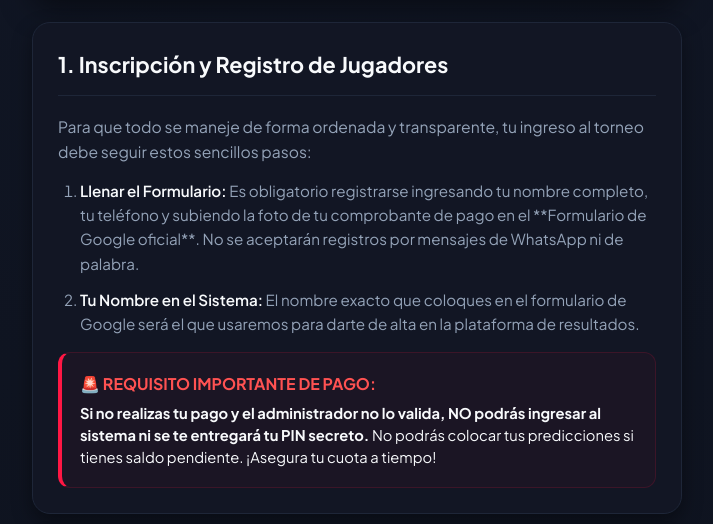
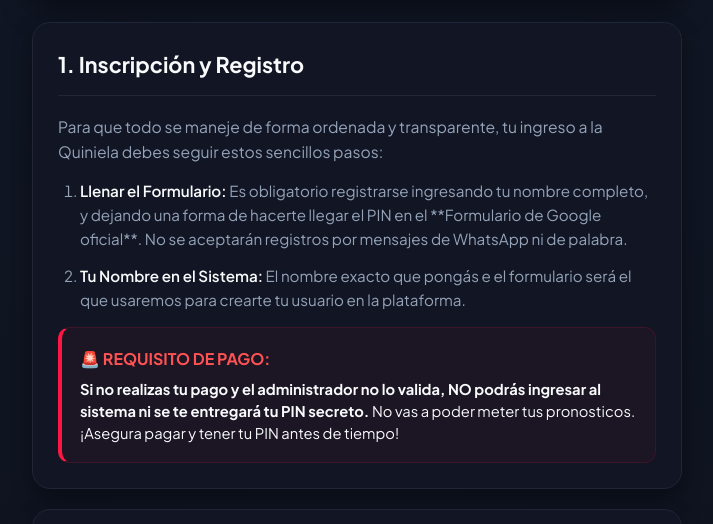
Before and after one commit to ferran0/Mundial2026QuinielaPro, a plain HTML site: page reglas.html in a window 1280 px wide. Shown: the part 219-743 px from the top of the page, without its empty margins (283-996 px from the left). Drawn offline with Linux system fonts and the light colour scheme.

Commit message:
Fix HTML formatting and update content in reglas.html

```diff
--- a/reglas.html
+++ b/reglas.html
@@ -299,16 +299,16 @@
     </header>
 
     <div class="card">
-        <h2>1. Inscripción y Registro de Jugadores</h2>
-        <p>Para que todo se maneje de forma ordenada y transparente, tu ingreso al torneo debe seguir estos sencillos pasos:</p>
+        <h2>1. Inscripción y Registro</h2>
+        <p>Para que todo se maneje de forma ordenada y transparente, tu ingreso a la Quiniela debes seguir estos sencillos pasos:</p>
         <ol>
-            <li><strong>Llenar el Formulario:</strong> Es obligatorio registrarse ingresando tu nombre completo, tu teléfono y subiendo la foto de tu comprobante de pago en el **Formulario de Google oficial**. No se aceptarán registros por mensajes de WhatsApp ni de palabra.</li>
-            <li><strong>Tu Nombre en el Sistema:</strong> El nombre exacto que coloques en el formulario de Google será el que usaremos para darte de alta en la plataforma de resultados.</li>
+            <li><strong>Llenar el Formulario:</strong> Es obligatorio registrarse ingresando tu nombre completo, y dejando una forma de hacerte llegar el PIN en el **Formulario de Google oficial**. No se aceptarán registros por mensajes de WhatsApp ni de palabra.</li>
+            <li><strong>Tu Nombre en el Sistema:</strong> El nombre exacto que pongás e el formulario será el que usaremos para crearte tu usuario en la plataforma.</li>
         </ol>
 
         <div class="alert-block">
-            <h4>🚨 REQUISITO IMPORTANTE DE PAGO:</h4>
-            <p><strong>Si no realizas tu pago y el administrador no lo valida, NO podrás ingresar al sistema ni se te entregará tu PIN secreto.</strong> No podrás colocar tus predicciones si tienes saldo pendiente. ¡Asegura tu cuota a tiempo!</p>
+            <h4>🚨 REQUISITO DE PAGO:</h4>
+            <p><strong>Si no realizas tu pago y el administrador no lo valida, NO podrás ingresar al sistema ni se te entregará tu PIN secreto.</strong> No vas a poder meter tus pronosticos. ¡Asegura pagar y tener tu PIN antes de tiempo!</p>
         </div>
     </div>
 
@@ -321,7 +321,7 @@
             <div class="prize-tag">70% DEL POZO</div>
             <p>El torneo busca premiar a un único ganador absoluto.</p>
         </div>
-        <p>La persona que termine en el **Puesto #1** de la Tabla de Posiciones cuando finalice el último partido del Mundial, se ganará automáticamente el **70% de todo el dinero juntado** de las inscripciones.</p>
+        <p>La persona que termine en el **Puesto #1** de la Tabla de Posiciones cuando finalice el último partido del Mundial, se ganará automáticamente el **70% de todo el dinero recaudado** de las inscripciones.</p>
 
         <div class="alert-block" style="border-left-color: var(--warning); background: rgba(255, 179, 0, 0.02); border-top-color: rgba(255, 179, 0, 0.15); border-right-color: rgba(255, 179, 0, 0.15); border-bottom-color: rgba(255, 179, 0, 0.15);">
             <h4>⚖️ ¿QUÉ PASA SI HAY EMPATE DE PUNTOS?</h4>
@@ -338,7 +338,7 @@
         <p>El sistema sumará tus puntos automáticamente en cuanto terminen los partidos de la vida real, aplicando estas reglas:</p>
 
         <div class="punto-item">
-            <span class="concepto">🎤 Acertar qué equipo gana (o si queda en empate)</span>
+            <span class="concepto">🎤 Acertar qué equipo gana (el equipo que pasa de ronda)</span>
             <span class="puntos-badge">+3 Puntos</span>
         </div>
 
@@ -362,7 +362,8 @@
     <div class="card">
         <h2>4. Seguridad, Bloqueos y Transparencia</h2>
         <ul>
-            <li><strong>Cierre de la Ronda:</strong> El administrador cerrará por completo el acceso a la fase de juego antes de que inicie el primer partido de dicha ronda. Después de esa hora, nadie podrá meter marcadores.</li>
+            <li><strong>Cierre de las Ronda:</strong> El administrador cerrará por completo el acceso a la fase de juego antes de que inicie el primer partido de dicha ronda. Después de esa hora, nadie podrá meter marcadores.
+            El administrador NO se hace responsable si te quedás fuera por no llenar tus pronosticos a tiempo. ¡No lo dejés a última hora y asegurá tus marcadores antes de que empiecen los partidos! </li>
             <li><strong>Envío Seguro de Goles:</strong> Cuando termines de escribir tus predicciones, debes presionar el botón <strong>"Enviar y Bloquear"</strong>. Revisa muy bien tus números antes de presionar, ya que el sistema solo te dejará guardar tus marcadores una única vez de forma permanente.</li>
             <li><strong>Sin Modificaciones:</strong> Una vez bloqueados, tus marcadores se guardan de forma encriptada en nuestra base de datos. Nadie (ni tú, ni el administrador) podrá cambiarlos bajo ningún motivo, asegurando un juego 100% limpio.</li>
             <li><strong>Pestaña "Espiar":</strong> Todos los participantes tendrán acceso a la opción "Espiar" para revisar en tiempo real qué marcadores puso cualquier otro jugador del torneo, garantizando que todo sea totalmente transparente.</li>
```
